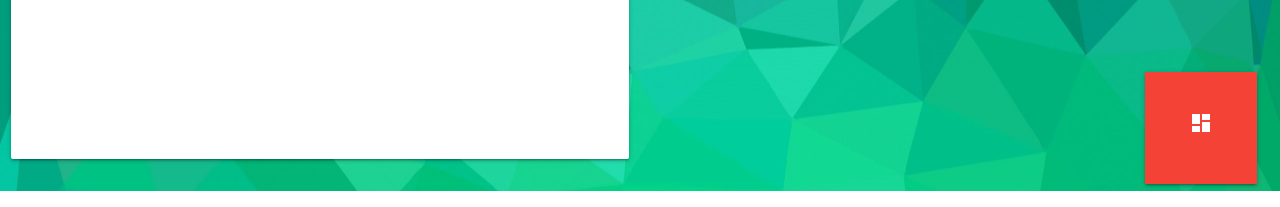
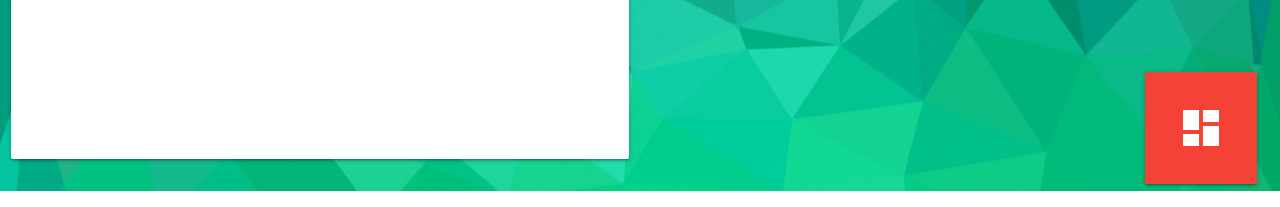
Before and after one commit to devmegan/flask-track, a Flask app: a page that uses templates/base.html in a window 1280 px wide. Shown: the part 593-800 px from the top of the page. Run offline with Flask 2, Linux system fonts and the light colour scheme; the visitor is signed in with stand-in values (Sample User, id 1); grey boxes marked "Sample" are stand-in pictures; a database or web service that is not in the repository returns one stand-in record (values such as "Sample title"); some libraries are stand-ins or nearby versions.

Commit message:
styling icon inside fab main btn

```diff
--- a/static/css/style.css
+++ b/static/css/style.css
@@ -299,6 +299,11 @@ height: 14vh;
 width: 14vh;
 line-height: 14vh;
 }
+
+.btn-floating.btn-large i {
+    font-size: 6vh;
+    line-height: 14vh;
+}
 .btn-floating {
 border-radius: 0px;
 width: 120%;
```
